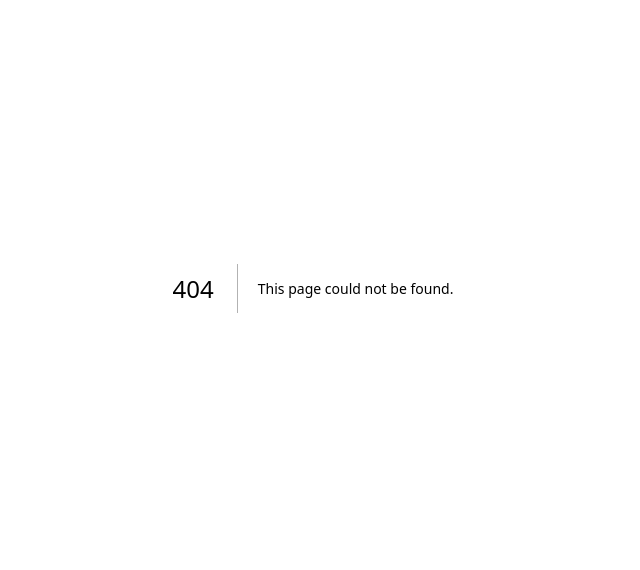
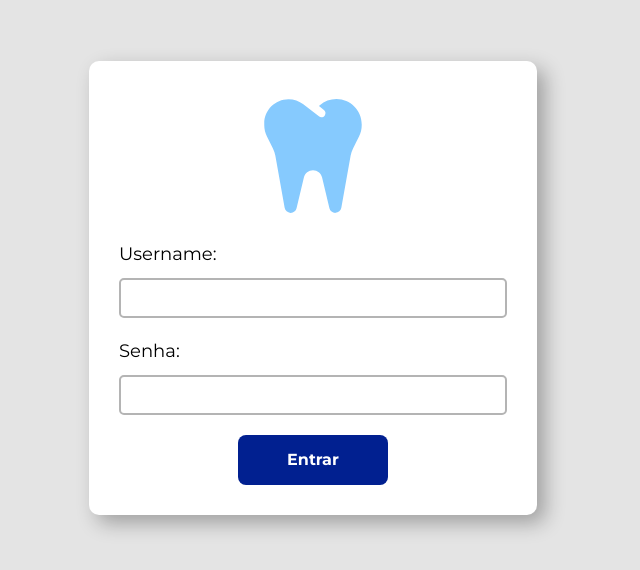
Before and after one commit to maisappreis/dental-clinic, a Next.js app: page /dental-clinic/login in a window 1280 px wide. Before the commit this address had no page. Shown: the part 112-682 px from the top of the page, without its empty margins (327-967 px from the left). Built offline with nearby package versions, Linux system fonts and the light colour scheme.

Commit message:
feat: Implementing Login view.

```diff
--- a/src/app/layout/header.tsx
+++ b/src/app/layout/header.tsx
@@ -1,10 +1,11 @@
 import { FontAwesomeIcon } from "@fortawesome/react-fontawesome";
-import { faChartLine, faCalendar, faHandHoldingDollar, faMoneyBillTransfer, faBook, faRightToBracket } from '@fortawesome/free-solid-svg-icons';
+import { faChartLine, faCalendar, faHandHoldingDollar, faMoneyBillTransfer, faBook, faRightToBracket, faCircleUser } from '@fortawesome/free-solid-svg-icons';
 import styles from "./styles/Header.module.css"
 import { useState } from "react";
 
 
 export default function Header({ selectedOption }: { selectedOption: string }) {
+  const [isAuthenticated, setIsAuthenticated] = useState(false);
   const [showDropdownLogout, setShowDropdownLogout] = useState(false);
   let title;
   let subtitle;
@@ -47,6 +48,10 @@ export default function Header({ selectedOption }: { selectedOption: string }) {
     setShowDropdownLogout(!showDropdownLogout);
   }
 
+  const loginUser = () => {
+    console.log("Login");
+  }
+
   const logoutUser = () => {
     console.log("Logout");
   }
@@ -63,7 +68,13 @@ export default function Header({ selectedOption }: { selectedOption: string }) {
             {subtitle}
           </p>
         </div>
-        <FontAwesomeIcon icon={faRightToBracket} className={styles.login} onClick={handleLogout} />
+        {isAuthenticated ?
+          <div className={styles.user}>
+            <h2>Olá, Dra Mirian</h2>
+            <FontAwesomeIcon icon={faCircleUser} className="ml-3" style={{ zoom: 1.4 }} />
+          </div> :
+          <FontAwesomeIcon icon={faRightToBracket} className={styles.login} onClick={loginUser} />
+        }
       </div>
       {showDropdownLogout && (
         <button className={styles.dropdown} onClick={logoutUser}>
--- a/src/app/layout/styles/Header.module.css
+++ b/src/app/layout/styles/Header.module.css
@@ -34,6 +34,11 @@
 .icon {
   margin: 15px 12px 10px 12px;
   font-size: 30px;
+}
+
+.user {
+  display: flex;
+  margin: 30px;
 }
 
 .login {
--- /dev/null
+++ b/src/app/login/Login.module.css
@@ -0,0 +1,76 @@
+.area {
+  display: flex;
+  justify-content: center;
+  align-items: center;
+  height: 100vh;
+  width: 100vw;
+}
+
+.icon {
+  margin-bottom: 15px;
+  width: 100%;
+  height: 130px;
+  color: "#86cafe"
+}
+
+.form {
+  background-color: white;
+  width: 35vw;
+  height: fit-content;
+  border-radius: 10px;
+  padding: 30px;
+  box-shadow: 8px 8px 20px rgba(0, 0, 0, 0.3);
+}
+
+.field {
+  display: flex;
+  flex-direction: column;
+  margin-bottom: 20px;
+}
+
+.label {
+  text-align: left;
+  font-size: 18px;
+  margin-bottom: 10px;
+}
+
+.input {
+  padding: 5px;
+  border-radius: 5px;
+  border: 2px solid #b4b4b4;
+  font-size: 16px;
+  height: 40px;
+}
+
+.button {
+  display: flex;
+  justify-content: center;
+  margin-top: 10px;
+}
+
+@media only screen and (max-width: 1000px) {
+  .icon {
+    margin: 0 auto 0 auto;
+    height: 60px;
+  }
+
+  .form {
+    width: 40vw;
+    padding: 20px;
+  }
+
+  .field {
+    margin-bottom: 10px;
+  }
+
+  .label {
+    font-size: 14px;
+    margin-bottom: 5px;
+  }
+
+  .input {
+    padding: 5px;
+    font-size: 14px;
+    height: 30px;
+  }
+}
--- /dev/null
+++ b/src/app/login/page.tsx
@@ -0,0 +1,85 @@
+'use client'
+
+import React, { useState, useEffect } from 'react';
+import styles from './Login.module.css';
+import { FontAwesomeIcon } from "@fortawesome/react-fontawesome";
+import { faTooth } from '@fortawesome/free-solid-svg-icons';
+import Alert from '@/app/components/alert'
+import { apiBase, fetchData } from '@/utils/api'
+import axios from 'axios';
+
+export default function Login() {
+  const [username, setUsername] = useState<string>('');
+  const [password, setPassword] = useState<string>('');
+  const [alertMessage, setAlertMessage] = useState('');
+
+  const isFormValid = username !== '' && password !== '';
+
+  const handleLogin = async (event: React.FormEvent<HTMLFormElement>) => {
+    event.preventDefault();
+    console.log(username, password)
+
+    try {
+      const loginData = {
+        username,
+        password,
+      };
+
+      const response = await axios.post(`${apiBase}/accounts/token/`, loginData)
+      const accessToken = response.data.access
+      const refreshToken = response.data.refresh
+      console.log('accessToken', accessToken)
+      console.log('refreshToken', refreshToken)
+
+      if (accessToken && refreshToken) {
+        localStorage.setItem('accessToken', accessToken);
+        localStorage.setItem('refreshToken', refreshToken);
+        setAlertMessage("Login realizado com sucesso!");
+
+        // setTimeout(() => {
+        //   router.push('/')
+        // }, 800)
+        await fetchData()
+      }
+    } catch (error) {
+      setAlertMessage("Erro ao realizar o login.");
+    }
+  }
+
+  useEffect(() => {
+    if (alertMessage) {
+      const timer = setTimeout(() => {
+        setAlertMessage("")
+      }, 1000);
+
+      return () => clearTimeout(timer);
+    }
+  }, [alertMessage]);
+
+  return (
+    <div className={styles.area}>
+      <div className={styles.form}>
+        <FontAwesomeIcon icon={faTooth} className={styles.icon} style={{ color: "#86cafe" }} />
+        <form onSubmit={handleLogin}>
+          <div className={styles.field}>
+            <label htmlFor="name" className={styles.label}>Username:</label>
+            <input type="text" id="username" name="username"
+              className={styles.input} value={username}
+              onChange={(e) => setUsername(e.target.value)} required />
+          </div>
+          <div className={styles.field}>
+            <label htmlFor="password" className={styles.label}>Senha:</label>
+            <input type="password" id="password" name="password"
+              className={styles.input} value={password}
+              onChange={(e) => setPassword(e.target.value)} required />
+          </div>
+          <div className={styles.button}>
+            <button type="submit" className="btn blue size"
+              disabled={!isFormValid}>Entrar</button>
+          </div>
+        </form>
+      </div>
+      <Alert message={alertMessage} />
+    </div>
+  )
+}
--- /dev/null
+++ b/src/utils/api.ts
@@ -0,0 +1,5 @@
+export const apiBase: string = "https://django-apis-two.vercel.app/api/dental"
+
+export async function fetchData() {
+    console.log('fetchData....')
+}
```
